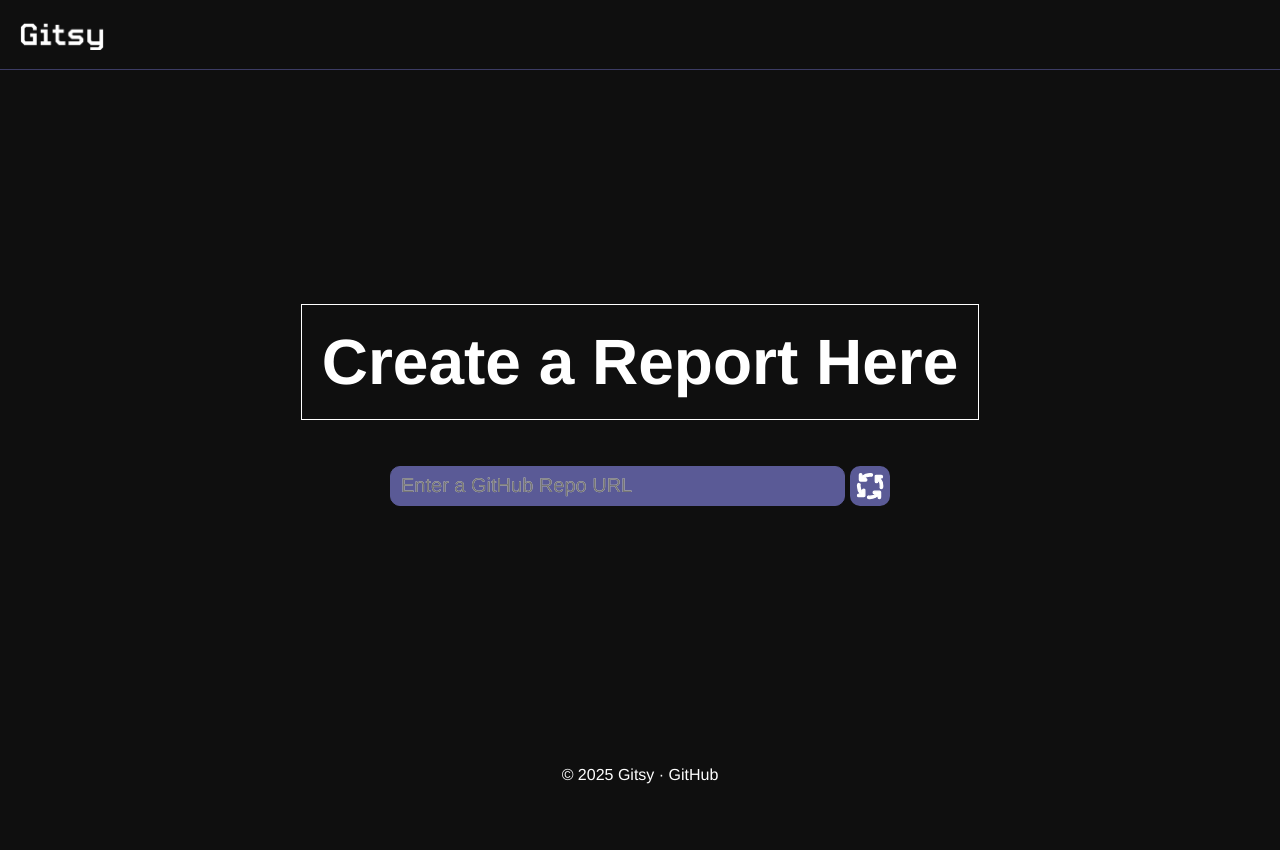
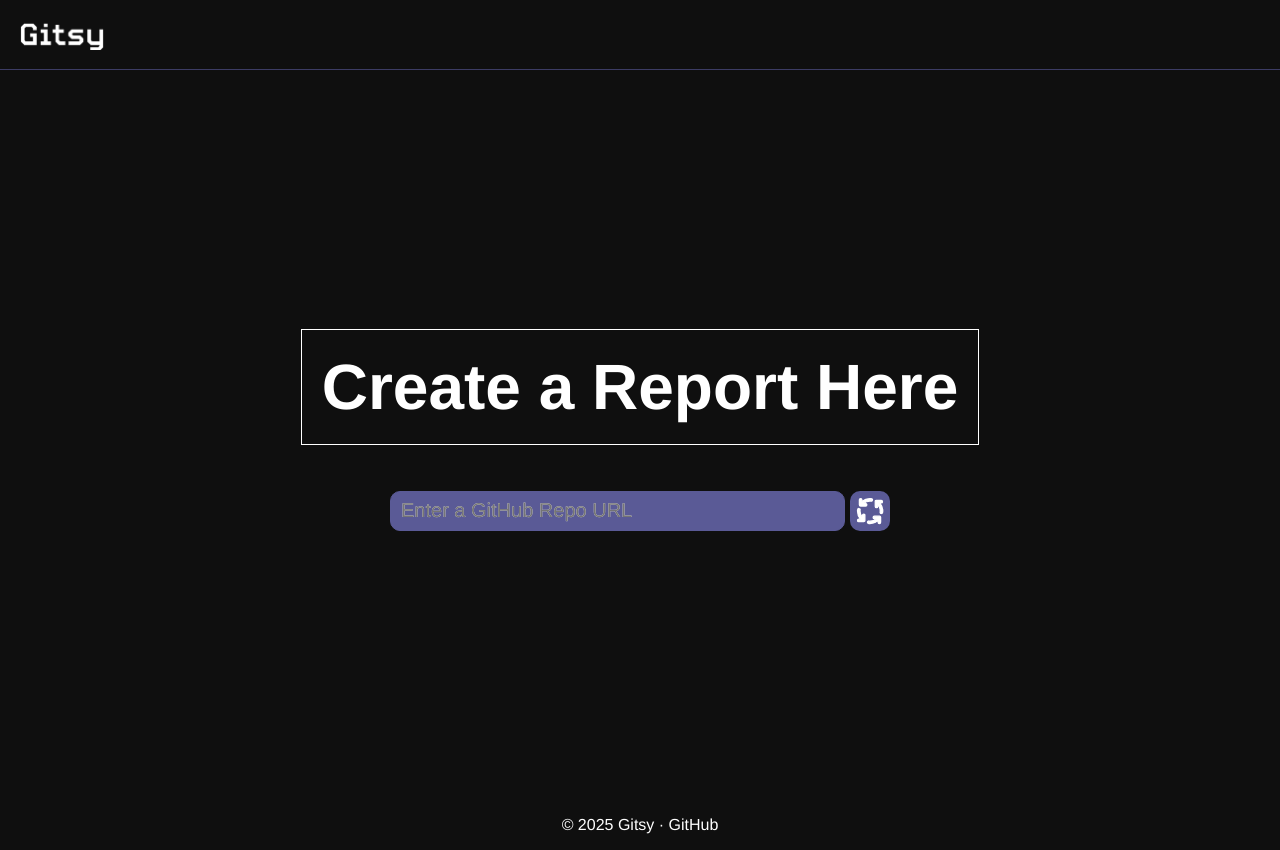
Before and after one commit to matslyk0/Gitsy, a React (Vite) app in the folder frontend/gitsy/: page /create-report in a window 1280 px wide. Before the commit the page ends 800 px from the top, so only its background shows below. Built offline with nearby package versions, Linux system fonts and the light colour scheme.

Commit message:
feature: move footer out of site on Create Report page

```diff
--- a/frontend/gitsy/src/pages/CreateReport/CreateReport.module.css
+++ b/frontend/gitsy/src/pages/CreateReport/CreateReport.module.css
@@ -50,6 +50,7 @@
   flex: 1;
   flex-direction: column;
   justify-content: center;
+  min-height: calc(100dvh - 70px);
 }
 
 .createReportHeader {
```
